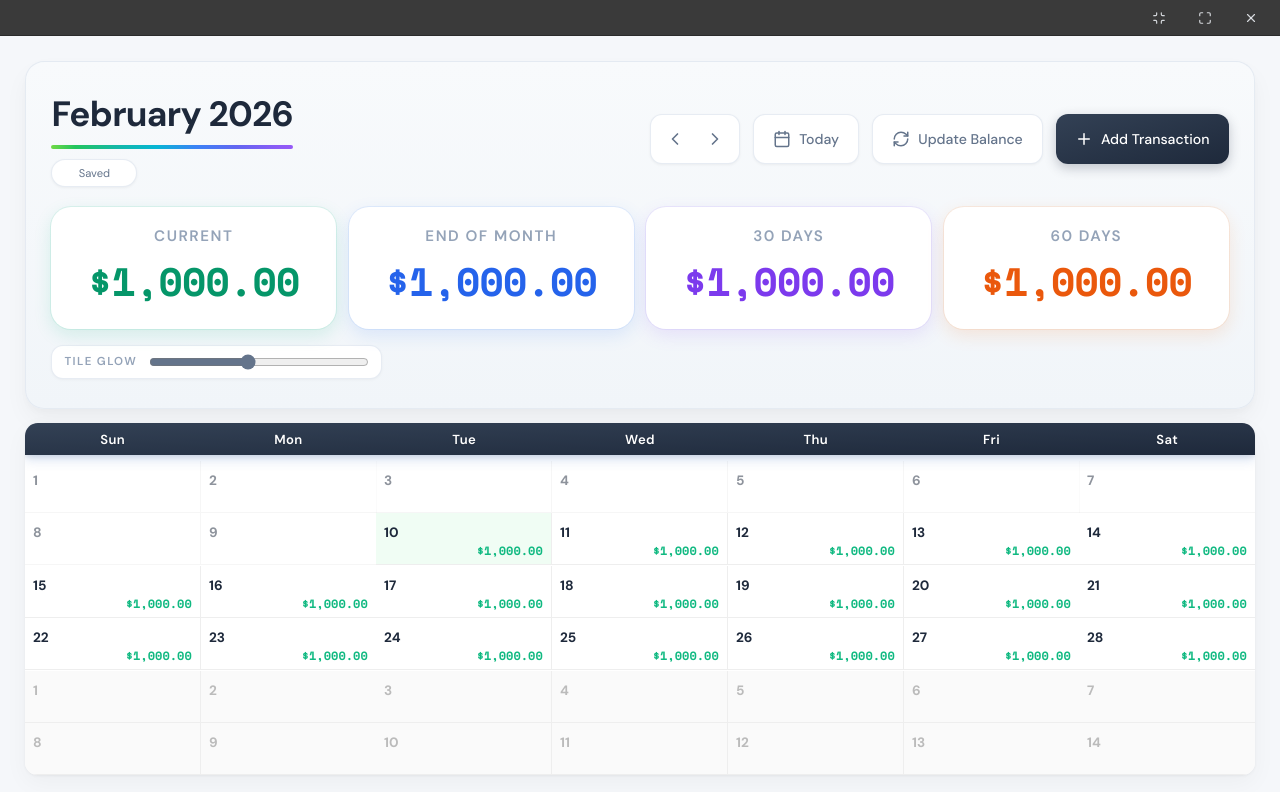
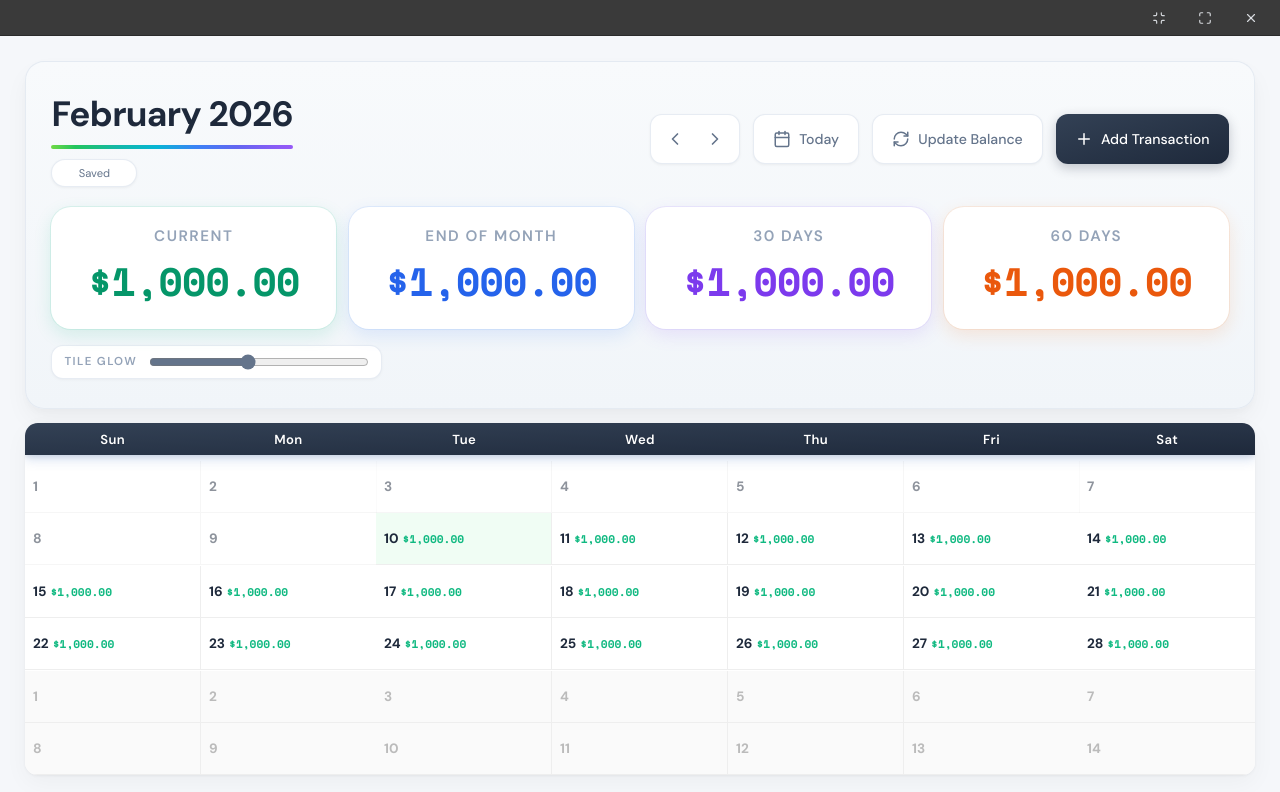
Before and after one commit to Drakeym132/BudgetCal, a React (Vite) app: page / in a window 1280 px wide. Shown: the top 792 px of the page. Built offline with nearby package versions, Linux system fonts and the light colour scheme.

Commit message:
Grid Updates

```diff
--- a/src/components/CalendarDay.jsx
+++ b/src/components/CalendarDay.jsx
@@ -12,44 +12,57 @@ const CalendarDay = ({
   onClick,
   layoutMode
 }) => {
-  const [maxVisible, setMaxVisible] = useState(layoutMode !== 'default' ? 1 : 3);
+  const getFixedMaxVisible = (mode) => {
+    if (mode === 'medium') return 2;
+    if (mode === 'compact' || mode === 'ultrawide') return 1;
+    return null; // default: dynamic via ResizeObserver
+  };
+
+  const [maxVisible, setMaxVisible] = useState(() => {
+    const fixed = getFixedMaxVisible(layoutMode);
+    return fixed !== null ? fixed : 3;
+  });
   const cellRef = useRef(null);
-  const lastHeightRef = useRef(null);
   const rafIdRef = useRef(null);
+
+  // Reusable pill count calculation from cell dimensions
+  const recalcPills = (cell) => {
+    if (!cell) return;
+    const inner = cell.querySelector('.day-inner');
+    if (!inner) return;
+    const height = inner.getBoundingClientRect().height;
+    const samplePill = inner.querySelector('.tx-pill');
+    const computedPillHeight = samplePill?.offsetHeight || 28;
+    const innerStyles = getComputedStyle(inner);
+    const gap = parseFloat(innerStyles.rowGap) || parseFloat(innerStyles.gap) || 6;
+    const padding = parseFloat(innerStyles.paddingTop) + parseFloat(innerStyles.paddingBottom) || 0;
+    const headerHeight = inner.querySelector('.day-number')?.offsetHeight || 28;
+    const balanceHeight = inner.querySelector('.balance')?.offsetHeight || 28;
+
+    const available = Math.max(0, height - padding - headerHeight - balanceHeight - gap * 2);
+    const possible = Math.floor((available + gap) / (computedPillHeight + gap));
+    setMaxVisible(Math.max(1, Math.min(4, possible || 2)));
+  };
 
   // Update maxVisible when layoutMode changes
   useEffect(() => {
-    if (layoutMode !== 'default') {
-      setMaxVisible(1);
+    const fixed = getFixedMaxVisible(layoutMode);
+    if (fixed !== null) {
+      setMaxVisible(fixed);
+    } else {
+      // Returning to default mode — actively recalculate after layout settles
+      requestAnimationFrame(() => recalcPills(cellRef.current));
     }
   }, [layoutMode]);
 
   // ResizeObserver for pill counting (only in default mode)
   useEffect(() => {
     const cell = cellRef.current;
-    if (!cell || !dayData?.transactions?.length) return;
+    if (!cell || !dayData?.transactions?.length || layoutMode !== 'default') return;
 
-    const observer = new ResizeObserver((entries) => {
-      // Skip pill counting in compact/ultrawide modes
-      if (layoutMode !== 'default') return;
-
+    const observer = new ResizeObserver(() => {
       if (rafIdRef.current) cancelAnimationFrame(rafIdRef.current);
-      rafIdRef.current = requestAnimationFrame(() => {
-        const { height } = entries[0].contentRect;
-        if (lastHeightRef.current === height) return;
-        lastHeightRef.current = height;
-
-        const samplePill = cell.querySelector('.tx-pill');
-        const computedPillHeight = samplePill?.offsetHeight || 28;
-        const computedStyles = getComputedStyle(cell);
-        const gap = parseFloat(computedStyles.gap) || 6;
-        const headerHeight = cell.querySelector('.day-number')?.offsetHeight || 28;
-        const balanceHeight = cell.querySelector('.balance')?.offsetHeight || 28;
-
-        const available = Math.max(0, height - headerHeight - balanceHeight - gap * 2);
-        const possible = Math.floor((available + gap) / (computedPillHeight + gap));
-        setMaxVisible(Math.max(1, Math.min(4, possible || 2)));
-      });
+      rafIdRef.current = requestAnimationFrame(() => recalcPills(cell));
     });
 
     observer.observe(cell);
@@ -59,7 +72,8 @@ const CalendarDay = ({
     };
   }, [dayData?.transactions?.length, layoutMode]);
 
-  const effectiveMaxVisible = layoutMode !== 'default' ? 1 : maxVisible;
+  const effectiveMaxVisible = layoutMode === 'default' ? maxVisible :
+                              layoutMode === 'medium' ? 2 : 1;
   const allTransactions = dayData?.transactions || [];
   const totalCount = allTransactions.length;
   const hasOverflow = totalCount > effectiveMaxVisible;
@@ -85,14 +99,14 @@ const CalendarDay = ({
 
         {dayData && totalCount > 0 && (
           <div className="day-transactions">
-            <AnimatePresence mode="popLayout" initial={false}>
+            <AnimatePresence initial={false}>
               {displayTransactions.map((tx, i) => (
                 <motion.div
                   key={tx.id || `tx-${i}`}
                   className={`tx-pill ${tx.type}`}
-                  initial={{ opacity: 0, scale: 0.85 }}
-                  animate={{ opacity: 1, scale: 1 }}
-                  exit={{ opacity: 0, scale: 0.85, transition: { duration: 0.12 } }}
+                  initial={{ opacity: 0, y: -4 }}
+                  animate={{ opacity: 1, y: 0 }}
+                  exit={{ opacity: 0, y: 4, transition: { duration: 0.12 } }}
                   transition={pillTransition}
                 >
                   <span className="tx-pill-text">{tx.name}</span>
@@ -102,9 +116,9 @@ const CalendarDay = ({
                 <motion.div
                   key="overflow-pill"
                   className={`tx-pill tx-pill-with-badge ${lastVisibleTx.type}`}
-                  initial={{ opacity: 0, scale: 0.85 }}
-                  animate={{ opacity: 1, scale: 1 }}
-                  exit={{ opacity: 0, scale: 0.85, transition: { duration: 0.12 } }}
+                  initial={{ opacity: 0, y: -4 }}
+                  animate={{ opacity: 1, y: 0 }}
+                  exit={{ opacity: 0, y: 4, transition: { duration: 0.12 } }}
                   transition={pillTransition}
                 >
                   <span className="tx-pill-text">{lastVisibleTx.name}</span>
--- a/src/components/CalendarGrid.jsx
+++ b/src/components/CalendarGrid.jsx
@@ -40,9 +40,10 @@ const CalendarGrid = ({ currentDate, balances, onDayClick, direction }) => {
   const [layoutMode, setLayoutMode] = useState(() => {
     const height = window.innerHeight;
     const width = window.innerWidth;
-    const shouldCompact = height <= 980 || (width >= 1340 && height <= 1120);
-    if (width > 1340 && shouldCompact) return 'ultrawide';
-    if (shouldCompact) return 'compact';
+    const isWide = width >= 1340;
+    if (isWide && height <= 900) return 'ultrawide';
+    if (height <= 980 || (isWide && height <= 980)) return 'compact';
+    if (height <= 1120 || (isWide && height <= 1120)) return 'medium';
     return 'default';
   });
 
@@ -55,12 +56,15 @@ const CalendarGrid = ({ currentDate, balances, onDayClick, direction }) => {
       const height = window.innerHeight;
       const width = window.innerWidth;
       const isWide = width >= 1340;
-      const compactOn = height <= 1120;
-      const compactOff = height >= 1140;
-      const shouldCompact = height <= 980 || (isWide && (prev === 'default' ? compactOn : !compactOff));
 
-      if (width > 1340 && shouldCompact) return 'ultrawide';
-      if (shouldCompact) return 'compact';
+      // 4-tier breakpoints with hysteresis (20px bands)
+      const ultrawideThresh = prev === 'ultrawide' ? 920 : 900;
+      const compactThresh = (prev === 'compact' || prev === 'ultrawide') ? 1000 : 980;
+      const mediumThresh = (prev === 'medium' || prev === 'compact' || prev === 'ultrawide') ? 1140 : 1120;
+
+      if (isWide && height <= ultrawideThresh) return 'ultrawide';
+      if (height <= compactThresh || (isWide && height <= compactThresh)) return 'compact';
+      if (height <= mediumThresh || (isWide && height <= mediumThresh)) return 'medium';
       return 'default';
     };
 
@@ -101,10 +105,13 @@ const CalendarGrid = ({ currentDate, balances, onDayClick, direction }) => {
   // Single animation for the entire grid
   useLayoutEffect(() => {
     if (layoutMode !== prevLayoutModeRef.current && flipStateRef.current) {
+      const prev = prevLayoutModeRef.current;
+      const isSubtle = (prev === 'default' && layoutMode === 'medium') ||
+                       (prev === 'medium' && layoutMode === 'default');
       requestAnimationFrame(() => {
         Flip.from(flipStateRef.current, {
-          duration: 0.35,
-          ease: 'back.out(1.2)',
+          duration: isSubtle ? 0.25 : 0.35,
+          ease: isSubtle ? 'power2.out' : 'back.out(1.2)',
           scale: false,
         });
         flipStateRef.current = null;
--- a/src/styles/App.css
+++ b/src/styles/App.css
@@ -1024,16 +1024,13 @@ html, body { background: #f5f7fa; }
 .day-inner {
   width: 100%;
   height: 100%;
-  display: grid;
-  grid-template-areas:
-    "number  .       ."
-    "content content content"
-    ".       .       balance";
-  grid-template-columns: auto 1fr auto;
-  grid-template-rows: auto 1fr auto;
+  display: flex;
+  flex-direction: column;
+  align-items: stretch;
   gap: clamp(4px, 0.8cqh, 10px);
   padding: clamp(8px, 1.5cqh, 16px);
-  align-items: start;
+  box-sizing: border-box;
+  overflow: hidden;
   /* CSS transitions on gap/padding fight with Framer Motion layout animations. Removed. */
 }
 
@@ -1079,27 +1076,26 @@ html, body { background: #f5f7fa; }
   opacity: 0.5;
 }
 
-/* Grid area assignments for positioned elements */
+/* Flex layout for day-inner children */
 .day-inner .day-number {
-  grid-area: number;
-  align-self: start;
+  flex-shrink: 0;
 }
 
 .day-inner .day-transactions {
-  grid-area: content;
   display: flex;
   flex-direction: column;
+  justify-content: center;
+  align-items: stretch;
   gap: clamp(4px, 0.6cqh, 8px);
+  flex: 1 1 0%;
   min-height: 0;
+  min-width: 0;
   overflow: hidden;
-  align-self: start;
 }
 
 .day-inner .balance {
-  grid-area: balance;
-  justify-self: end;
-  align-self: end;
-  min-height: 0;
+  flex-shrink: 0;
+  text-align: right;
 }
 
 .day-header-row {
@@ -1164,14 +1160,10 @@ html, body { background: #f5f7fa; }
   padding: clamp(4px, 0.8cqh, 10px) clamp(12px, 2cqw, 24px);
   min-height: clamp(24px, 3cqh + 4px, 40px);
   border-radius: 999px;
-  white-space: nowrap;
   overflow: hidden;
-  text-overflow: ellipsis;
-  width: 100%;
   transition: min-height 200ms ease-out,
               font-size 200ms ease-out,
-              padding 200ms ease-out,
-              max-width 200ms ease-out;
+              padding 200ms ease-out;
 }
 
 .tx-pill.income {
@@ -1197,7 +1189,7 @@ html, body { background: #f5f7fa; }
   min-width: 0;
   overflow: hidden;
   text-overflow: ellipsis;
-  text-align: left;
+  text-align: center;
   white-space: nowrap;
 }
 
@@ -1229,51 +1221,79 @@ html, body { background: #f5f7fa; }
 .balance.positive { color: #10b981; }
 .balance.negative { color: #ef4444; }
 
-/* Layout mode: compact - pill in top-right corner, balance in bottom-right */
+/* Layout mode: medium - tighter vertical stack, max 2 pills */
+.calendar-day.layout-medium .day-inner {
+  gap: clamp(2px, 0.5cqh, 6px);
+  padding: clamp(6px, 1cqh, 12px) clamp(8px, 1.2cqw, 14px);
+}
+
+.calendar-day.layout-medium .day-number {
+  font-size: clamp(0.85rem, 1.6cqw + 0.25rem, 1.4rem);
+  min-height: clamp(22px, 3cqw + 0.3rem, 36px);
+}
+
+.calendar-day.layout-medium .day-number.today-number {
+  width: clamp(24px, 3.2cqw + 0.35rem, 38px);
+  height: clamp(24px, 3.2cqw + 0.35rem, 38px);
+  font-size: clamp(0.7rem, 1.1cqw + 0.2rem, 1rem);
+}
+
+.calendar-day.layout-medium .day-transactions {
+  gap: clamp(3px, 0.4cqh, 6px);
+}
+
+.calendar-day.layout-medium .tx-pill {
+  min-height: clamp(20px, 2.5cqh + 2px, 32px);
+  padding: clamp(3px, 0.5cqh, 7px) clamp(10px, 1.6cqw, 20px);
+  font-size: clamp(0.65rem, 1.2cqh + 0.15rem, 0.9rem);
+}
+
+.calendar-day.layout-medium .tx-pill-text {
+  overflow: hidden;
+  text-overflow: ellipsis;
+}
+
+.calendar-day.layout-medium .tx-overflow-badge {
+  padding: clamp(2px, 0.4cqh, 5px) clamp(6px, 0.9cqw, 10px);
+  font-size: clamp(0.55rem, 0.9cqh + 0.1rem, 0.75rem);
+  min-width: clamp(22px, 2.5cqw, 30px);
+}
+
+.calendar-day.layout-medium .balance {
+  font-size: clamp(0.75rem, 1.4cqh + 0.2rem, 1.2rem);
+}
+
+/* Layout mode: compact - single horizontal row: number | pill | balance */
 .calendar-day.layout-compact .day-inner {
-  grid-template-areas:
-    "number  .  content"
-    ".       .  balance";
-  grid-template-columns: auto 1fr auto;
-  grid-template-rows: 1fr auto;
-  align-items: start;
-  gap: clamp(4px, 0.6cqh, 8px) clamp(6px, 1cqw, 14px);
-  padding: clamp(6px, 1cqh, 12px) clamp(8px, 1.2cqw, 16px);
-  /* transition: gap 300ms linear, padding 300ms linear; */
+  flex-direction: row;
+  align-items: center;
+  gap: clamp(4px, 0.8cqw, 12px);
+  padding: clamp(4px, 0.8cqh, 10px) clamp(8px, 1.2cqw, 16px);
 }
 
 .calendar-day.layout-compact .day-transactions {
-  /* grid-area: content; -- inherited from base, no override needed */
   flex-direction: row;
-  justify-content: flex-end;
-  align-items: center;
-  align-self: start;
-  justify-self: end;
+  align-items: center;
   gap: clamp(4px, 0.8cqw, 10px);
-  max-width: 100%;
   min-width: 0;
   overflow: hidden;
 }
 
 .calendar-day.layout-compact .balance {
-  grid-area: balance;
-  align-self: end;
-  justify-self: end;
-  font-size: clamp(0.75rem, 1.4cqh + 0.2rem, 1.2rem);
+  flex-shrink: 0;
+  font-size: clamp(0.7rem, 1.2cqh + 0.15rem, 1.1rem);
 }
 
 .calendar-day.layout-compact .tx-pill {
-  flex: 0 1 clamp(80px, 15cqw, 200px);
+  flex: 1 1 100%;
   min-width: 0;
-  max-width: 100%;
+  max-width: none;
   min-height: clamp(20px, 2.5cqh, 32px);
   padding: clamp(3px, 0.5cqh, 7px) clamp(10px, 1.5cqw, 18px);
   font-size: clamp(0.6rem, 1cqh + 0.12rem, 0.85rem);
-  /* transition: flex 300ms linear, padding 300ms linear, font-size 300ms linear; */
 }
 
 .calendar-day.layout-compact .tx-pill-text {
-  max-width: clamp(50px, 10cqw, 120px);
   overflow: hidden;
   text-overflow: ellipsis;
 }
@@ -1285,6 +1305,7 @@ html, body { background: #f5f7fa; }
 }
 
 .calendar-day.layout-compact .day-number {
+  flex-shrink: 0;
   font-size: clamp(0.85rem, 1.6cqw + 0.25rem, 1.3rem);
 }
 
@@ -1296,17 +1317,14 @@ html, body { background: #f5f7fa; }
 
 /* Layout mode: ultrawide - single horizontal row: number | pill | balance */
 .calendar-day.layout-ultrawide .day-inner {
-  grid-template-areas: "number content balance";
-  grid-template-columns: auto 1fr auto;
-  grid-template-rows: 1fr;
-  align-items: center;
-  gap: clamp(8px, 1.5cqw, 20px);
-  /* transition: gap 300ms linear, padding 300ms linear; */
-  padding: clamp(4px, 0.8cqh, 10px) clamp(10px, 1.5cqw, 20px);
+  flex-direction: row;
+  align-items: center;
+  gap: clamp(10px, 2cqw, 24px);
+  padding: clamp(4px, 0.8cqh, 10px) clamp(12px, 1.8cqw, 24px);
 }
 
 .calendar-day.layout-ultrawide .day-number {
-  align-self: center;
+  flex-shrink: 0;
   font-size: clamp(0.9rem, 1.8cqw + 0.3rem, 1.5rem);
 }
 
@@ -1317,23 +1335,19 @@ html, body { background: #f5f7fa; }
 }
 
 .calendar-day.layout-ultrawide .day-transactions {
-  grid-area: content;
   flex-direction: row;
-  justify-content: center;
   align-items: center;
   gap: clamp(6px, 1cqw, 12px);
   overflow: visible;
-  width: 100%;
 }
 
 .calendar-day.layout-ultrawide .tx-pill {
   flex: 1 1 100%;
   min-width: 0;
   max-width: none;
-  min-height: clamp(24px, 3cqh, 38px);
-  padding: clamp(4px, 0.6cqh, 8px) clamp(14px, 2cqw, 28px);
-  font-size: clamp(0.7rem, 1.2cqh + 0.15rem, 1rem);
-  /* transition: flex 300ms linear, padding 300ms linear, font-size 300ms linear; */
+  min-height: clamp(22px, 2.8cqh, 34px);
+  padding: clamp(3px, 0.5cqh, 7px) clamp(16px, 2.5cqw, 32px);
+  font-size: clamp(0.65rem, 1cqh + 0.12rem, 0.95rem);
 }
 
 .calendar-day.layout-ultrawide .tx-pill-text {
@@ -1349,9 +1363,7 @@ html, body { background: #f5f7fa; }
 }
 
 .calendar-day.layout-ultrawide .balance {
-  grid-area: balance;
-  align-self: center;
-  justify-self: end;
+  flex-shrink: 0;
   font-size: clamp(0.85rem, 1.6cqh + 0.25rem, 1.4rem);
 }
 
```
Also changed, not shown: .claude/settings.local.json.
